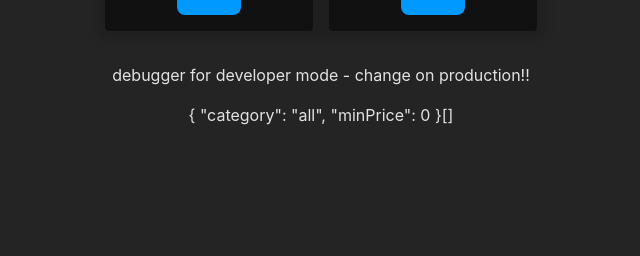
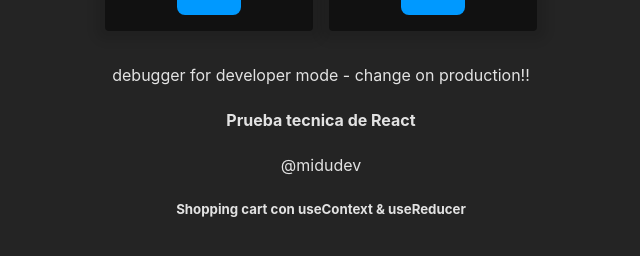
Before and after one commit to eub1/aprendiendo-react, a React (Vite) app in the folder projects/06-shopping-cart/: page / in a window 1280 px wide. Shown: the part 1446-1702 px from the top of the page, without its empty margins (319-959 px from the left). Before the commit the page ends 1605 px from the top, so only its background shows below. Built offline with nearby package versions, Linux system fonts and the light colour scheme.

Commit message:
comment footer JSON.stringify

```diff
--- a/projects/06-shopping-cart/src/components/Footer.jsx
+++ b/projects/06-shopping-cart/src/components/Footer.jsx
@@ -1,17 +1,17 @@
-import { useCart } from '../hooks/useCart.js'
-import { useFilters } from '../hooks/useFilters.js'
+// import { useCart } from '../hooks/useCart.js'
+// import { useFilters } from '../hooks/useFilters.js'
 
 export function Footer() {
-  const { filters } = useFilters()
-  const { cart } = useCart()
+  // const { filters } = useFilters()
+  // const { cart } = useCart()
   return (
     <footer className="footer">
       <p>debugger for developer mode - change on production!!</p>
-      {JSON.stringify(filters, null, 2)}
-      {/* <h4>Prueba tecnica de React</h4>
+      {/* {JSON.stringify(filters, null, 2)} */}
+      <h4>Prueba tecnica de React</h4>
       <span>@midudev</span>
-      <h5>Shopping cart con useContext & useReducer</h5> */}
-      {JSON.stringify(cart, null, 2)}
+      <h5>Shopping cart con useContext & useReducer</h5>
+      {/* {JSON.stringify(cart, null, 2)} */}
     </footer>
   )
 }
```
